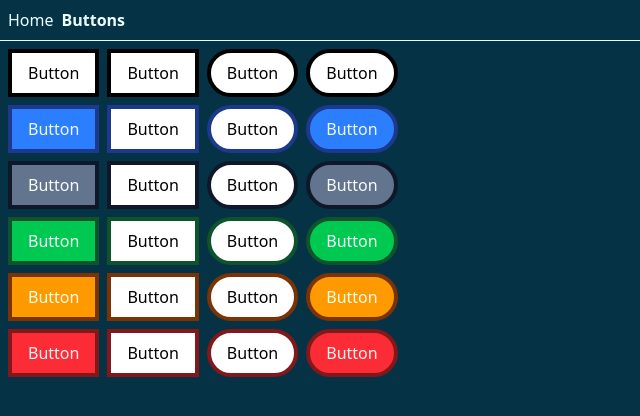
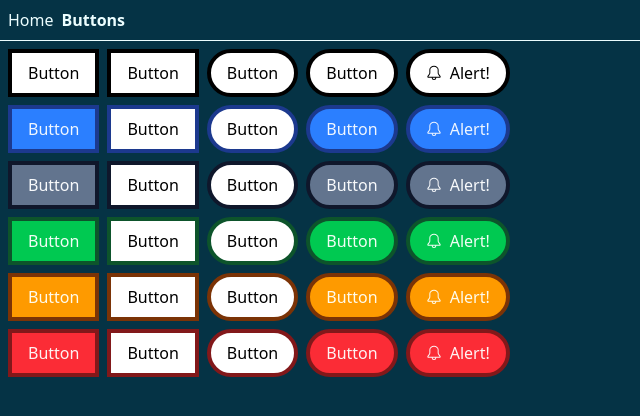
Before and after one commit to SmackSmash/comps-ts, a React (Vite) app: page /buttons in a window 1280 px wide. Shown: the top 416 px of the page, without its empty margins (0-640 px from the left). Built offline with nearby package versions, Linux system fonts and the light colour scheme.

Commit message:
Added abiity to add icons to button

```diff
--- a/package.json
+++ b/package.json
@@ -15,6 +15,7 @@
     "@tanstack/react-router-devtools": "^1.127.8",
     "react": "^19.1.0",
     "react-dom": "^19.1.0",
+    "react-icons": "^5.5.0",
     "tailwind-merge": "^3.3.1",
     "tailwindcss": "^4.1.11"
   },
--- a/src/components/Button.tsx
+++ b/src/components/Button.tsx
@@ -8,7 +8,7 @@ const Button: FC<{
   children: ReactNode;
 }> = ({ style, outline, rounded, children }) => {
   const defaultStyles =
-    'cursor-pointer border-4 border-black bg-white px-4 py-2 text-black transition duration-50 hover:scale-[1.05] active:scale-100';
+    'flex items-center gap-2 cursor-pointer border-4 border-black bg-white px-4 py-2 text-black transition duration-50 hover:scale-[1.05] active:scale-100';
   let computedStyles = '';
 
   switch (style) {
--- a/src/routes/buttons.tsx
+++ b/src/routes/buttons.tsx
@@ -1,5 +1,6 @@
 import { createFileRoute } from '@tanstack/react-router';
 import Button from '../components/Button';
+import { GoBell } from 'react-icons/go';
 
 const Buttons = () => {
   return (
@@ -68,6 +69,26 @@ const Buttons = () => {
           Button
         </Button>
       </div>
+      <div className='flex flex-col gap-2'>
+        <Button rounded>
+          <GoBell /> Alert!
+        </Button>
+        <Button style='primary' rounded>
+          <GoBell /> Alert!
+        </Button>
+        <Button style='secondary' rounded>
+          <GoBell /> Alert!
+        </Button>
+        <Button style='success' rounded>
+          <GoBell /> Alert!
+        </Button>
+        <Button style='warning' rounded>
+          <GoBell /> Alert!
+        </Button>
+        <Button style='danger' rounded>
+          <GoBell /> Alert!
+        </Button>
+      </div>
     </div>
   );
 };
```
Also changed, not shown: 1 other file (tests, documents, lock files or other folders).
